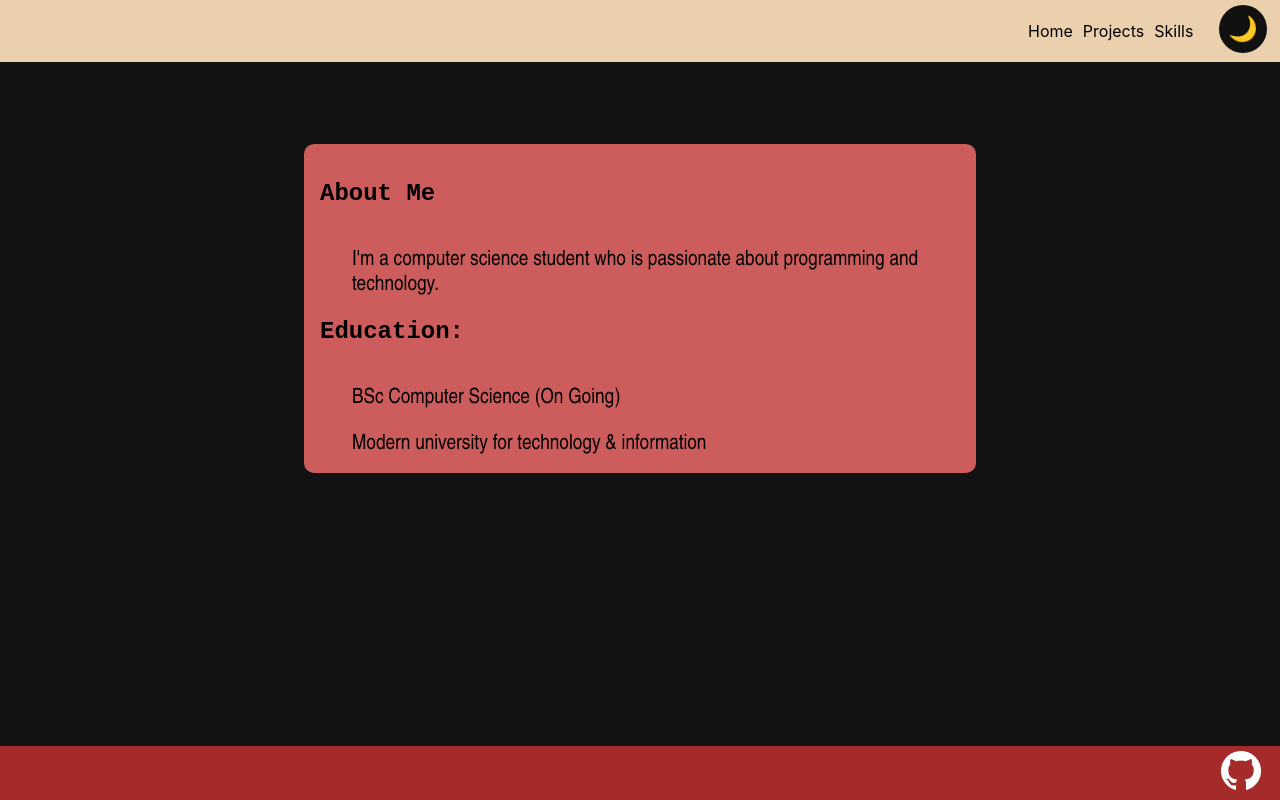
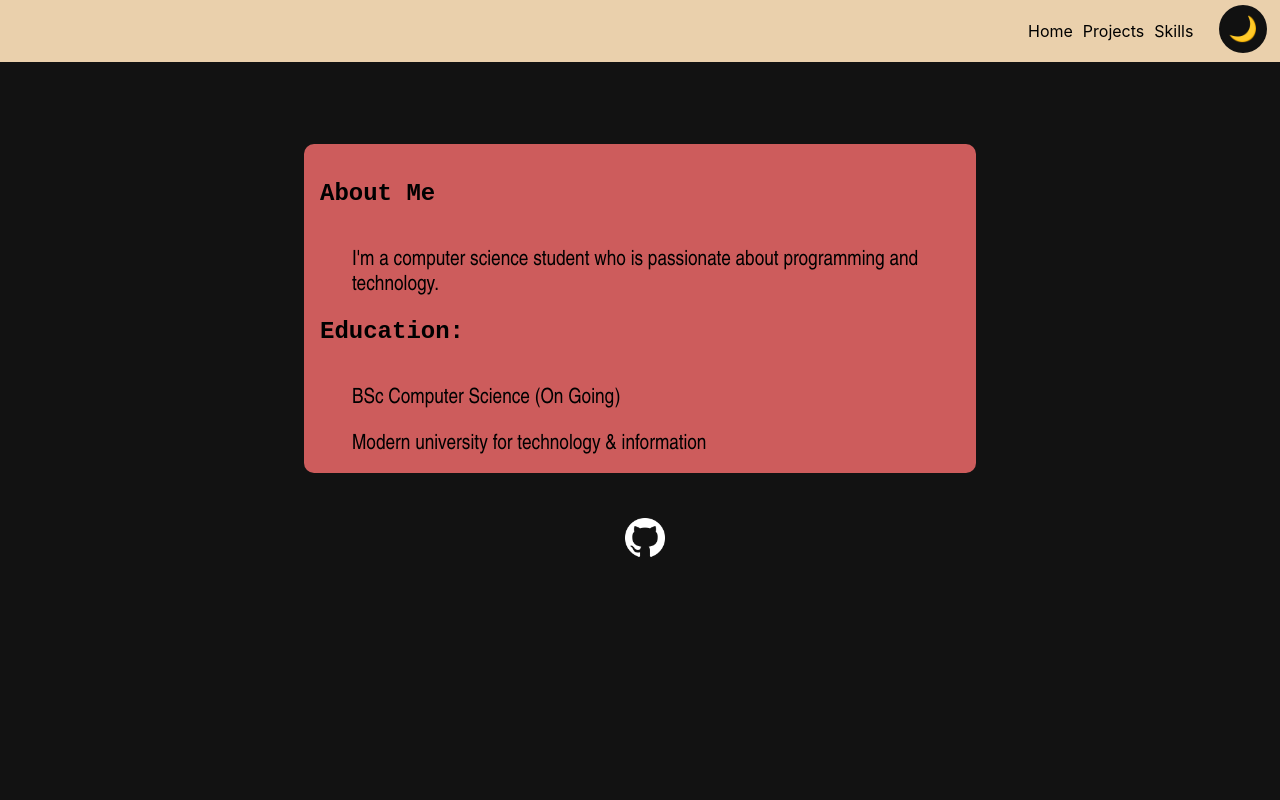
Before and after one commit to reiyuchan/personal-website, a Next.js app: page / in a window 1280 px wide. Built offline with nearby package versions, Linux system fonts and the light colour scheme.

Commit message:
removed unnecessary code

```diff
--- a/components/footer.tsx
+++ b/components/footer.tsx
@@ -1,14 +1,9 @@
-import Image from 'next/image';
-import { useEffect } from 'react';
-
 const Footer = () => {
-    useEffect(() => {
-    })
     return (
         <div>
-            <footer style={{ position: 'fixed', bottom: '0', width: '100%', backgroundColor: 'brown', padding: '5px', userSelect: 'none' }}>
-                <a style={{ display: 'block', width: '2.5rem', float: 'right', marginRight: '1.5rem' }} href="https://github.com/reiyuchan" target={'_blank'} rel="noreferrer">
-                    <img style={{width: '2.5rem'}} id='logo' src='/GitHub-Mark-Light-64px.png' alt='github page' />
+            <footer style={{ width: '100%', padding: '5px', userSelect: 'none' }}>
+                <a style={{ display: 'block', width: '2.5rem', margin: 'auto', marginTop: '2.5rem' }} href="https://github.com/reiyuchan" target={'_blank'} rel="noreferrer">
+                    <img style={{ width: '2.5rem' }} id='logo' src='/GitHub-Mark-Light-64px.png' alt='github page' />
                 </a>
             </footer>
         </div>
```
